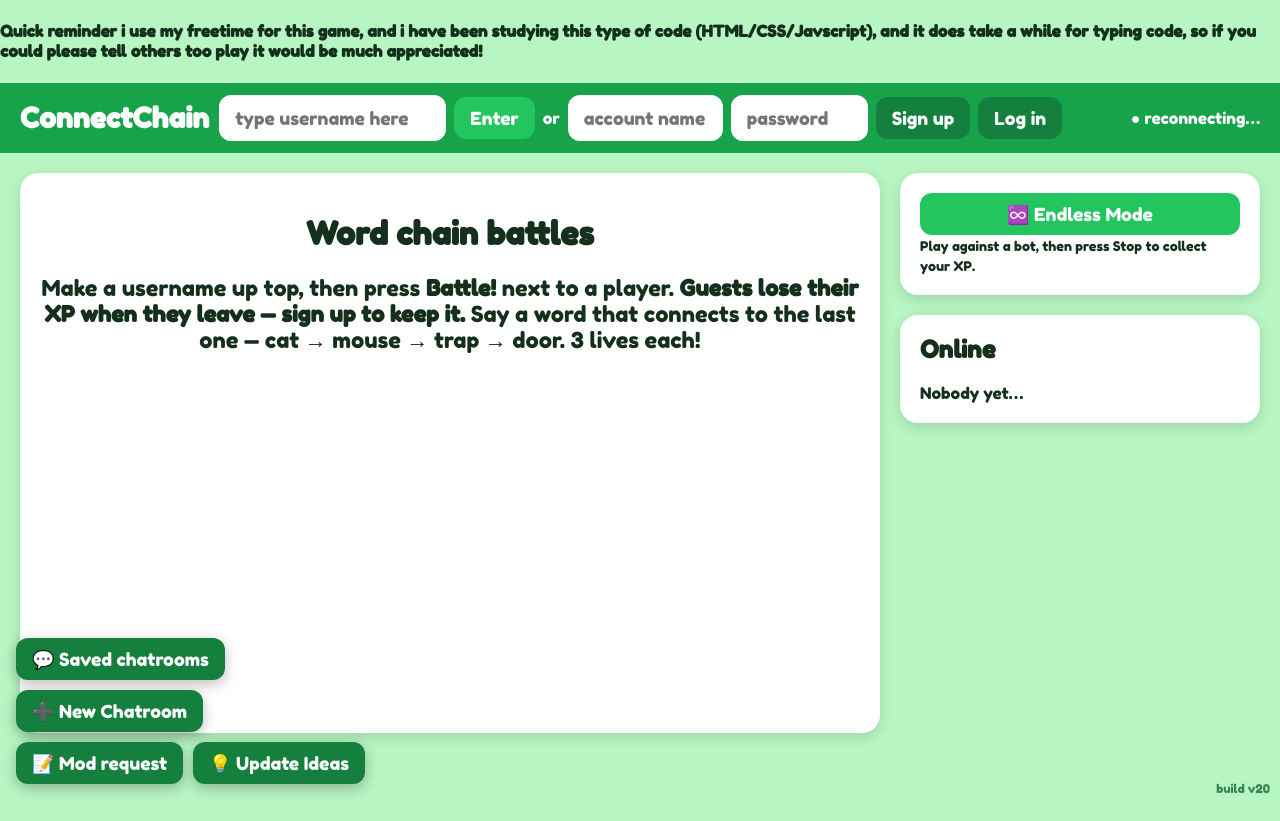
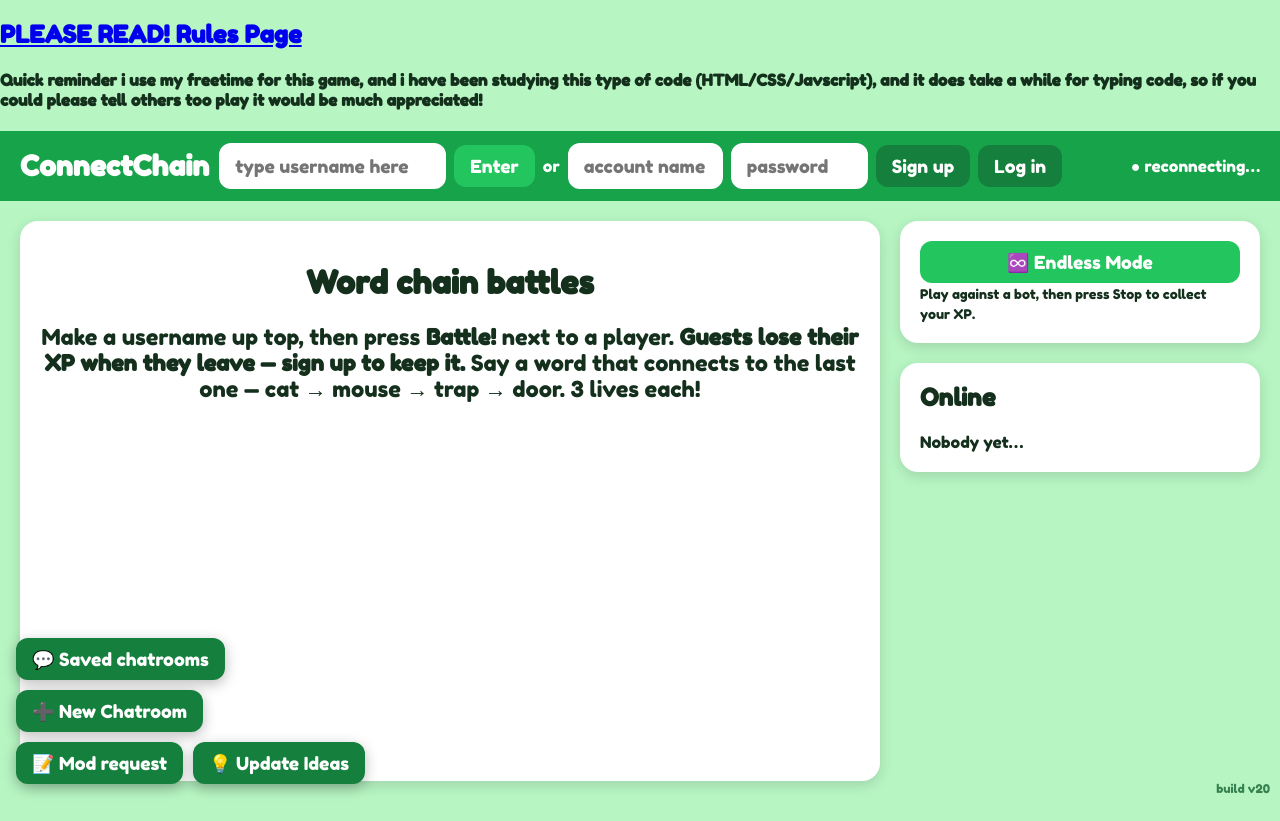
Before and after one commit to tglass17/connectchain, a website: page connectchain/public/index.html in a window 1280 px wide. Drawn offline with Linux system fonts and the light colour scheme.

Commit message:
Add rules page link to index.html

```diff
--- a/connectchain/public/index.html
+++ b/connectchain/public/index.html
@@ -1,4 +1,5 @@
 <!DOCTYPE html><html><head><meta charset="utf-8"><meta name="viewport" content="width=device-width,initial-scale=1"><title>ConnectChain</title>
+ <h2><a href="http://127.0.0.1:5501/index.html" target="_blank">PLEASE READ! Rules Page</a> </h2>
  <body>
  <h4> Quick reminder i use my freetime for this game, and i have been studying this type of code (HTML/CSS/Javscript), and it does take a while for typing code, so if you could please tell others too play it would be much appreciated!</h4>
  </body>
```
